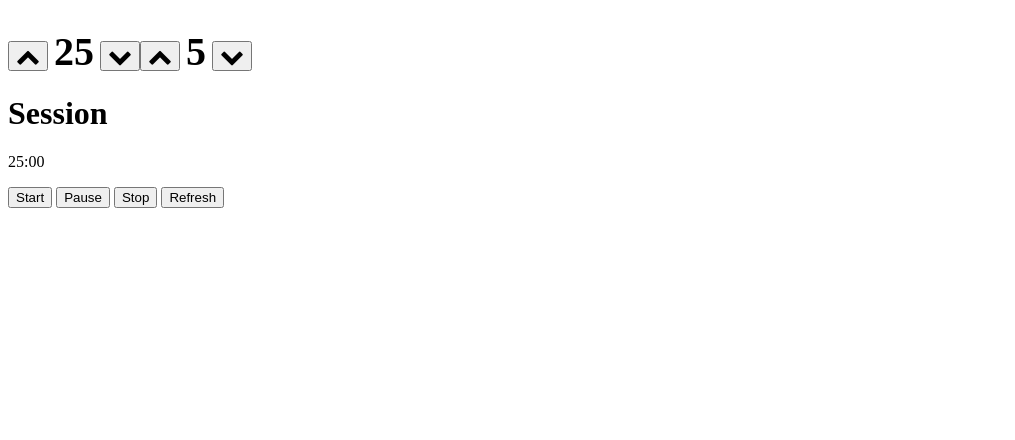
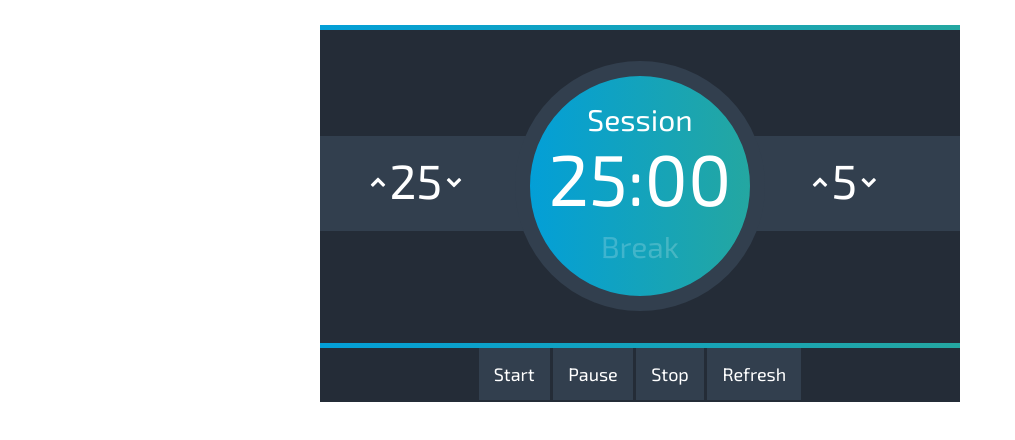
Before and after one commit to alx4567/pomodoro, a plain HTML site: page index.html in a window 1280 px wide. Shown: the whole page, without its empty margins (0-1015 px from the left). Drawn offline with nearby package versions, Linux system fonts and the light colour scheme.

Commit message:
finished css

```diff
--- a/index.html
+++ b/index.html
@@ -1,27 +1,38 @@
 <document! html>
     <html>
     <head>
+        <link href="https://fonts.googleapis.com/css?family=Exo+2" rel="stylesheet">
         <script src="https://ajax.googleapis.com/ajax/libs/jquery/3.2.1/jquery.min.js"></script>
         <link rel="stylesheet" href="https://cdnjs.cloudflare.com/ajax/libs/font-awesome/4.7.0/css/font-awesome.min.css">
+        <link rel="stylesheet" href="reset.css">
         <link rel="stylesheet" href="style.css">
     </head>
     <body>
+        <div class="container">
+            <header class="session"></header>
+            <div id="toggleSwitches">
                 <div id="session">
                     <h2><button id="sessionUp" class="fa fa-chevron-up"></button> <span id="userSession">25</span> <button id="sessionDown" class="fa fa-chevron-down"></button></h2>
                 </div>
                 <div id="break">
                     <h2><button id="breakUp" class="fa fa-chevron-up"></button> <span id="userBreak">5</span> <button id="breakDown" class="fa fa-chevron-down"></button></h2>
                 </div>
+            </div>
 
-        <div id="display">
-            <h1 id='header'>Session</h1>
+            <div id="display" class="session">
+                <h1 id='topText' class="current">Session</h1>
                 <p id='timer'><span id="minutes">25</span>:00</p>
+                <h1 id='bottomText' class="next">Break</h1>
+            </div>
 
+            <nav>
+                <div id="line" class="session"></div>
                 <button id="start">Start</button>
                 <button id="pause">Pause</button>
                 <button id="stop">Stop</button>
                 <button id="refresh">Refresh</button>
                 <script src="main.js" ></script>
+            </nav>
         </div>
     </body>
 
--- a/main.js
+++ b/main.js
@@ -6,7 +6,6 @@ $(document).ready(function(){
 
     function pomodoro(timeSeconds) {
         var timer = document.getElementById("timer");
-        var header = document.getElementById("header");
         var seconds_start = timeSeconds
         var user_session = $('#userSession').html();
         var user_break = $('#userBreak').html();
@@ -24,16 +23,22 @@ $(document).ready(function(){
             timer.innerHTML = minute + ":" + seconds; //1
 
 
-            if (seconds_start <= -1) {
+            if (seconds_start <= 0) {
                 clearInterval(interval);
                 if (break_switch % 2 == 0) {
                     break_switch++
-                    header.innerHTML = 'Break';
                     pomodoro( parseInt(user_break) * 60 )
+                    $('header').removeClass("session").addClass('work');
+                    $('#display').removeClass("session").addClass('work');
+                    $('#topText').removeClass("current").addClass('next');
+                    $('#bottomText').removeClass("next").addClass('current');
                 } else {
                     break_switch--
-                    header.innerHTML = 'Session'
                     pomodoro( parseInt(user_session) * 60 )
+                    $('header').removeClass('work').addClass('session');
+                    $('#display').removeClass("work").addClass('session');
+                    $('#topText').removeClass("next").addClass('current');
+                    $('#bottomText').removeClass("current").addClass('next');
                 }
 
             }
@@ -43,19 +48,29 @@ $(document).ready(function(){
                 clearInterval(interval);
                 running = false
                 break_switch = 0
-                header.innerHTML = 'Session'
                 timer.innerHTML = $('#userSession').html() + ':00'
-                    });
+                if (break_switch % 2 == 0) {
+                    $('header').removeClass('work').addClass('session');
+                    $('#display').removeClass("work").addClass('session');
+                    $('#topText').removeClass("next").addClass('current');
+                    $('#bottomText').removeClass("current").addClass('next');
+                }
+            });
 
                     //Refresh button
             $("#refresh").click(function(){
                 clearInterval(interval);
                 running = false
                 break_switch = 0
-                header.innerHTML = 'Session'
                 $('#userSession').html("25");
                 $('#userBreak').html("5");
                 timer.innerHTML = '25:00'
+                if (break_switch % 2 == 0) {
+                    $('header').removeClass('work').addClass('session');
+                    $('#display').removeClass("work").addClass('session');
+                    $('#topText').removeClass("next").addClass('current');
+                    $('#bottomText').removeClass("current").addClass('next');
+                }
             });
 
         }
@@ -71,7 +86,7 @@ $(document).ready(function(){
             if (running === false && pause === 0) {
                 running = true
                 var break_switch = 1
-                pomodoro( parseInt($('#userSession').html()) * 60 );
+                pomodoro(5);
             } else {
                 pause = 0;
                 running = true
@@ -92,7 +107,7 @@ $(document).ready(function(){
                 standart = parseInt(standart) - 1;
                 arrow.innerHTML = standart
 
-                $('#minutes').html( standart )
+                $('#timer').html( standart + ":00" )
             }
 
         });
@@ -104,7 +119,7 @@ $(document).ready(function(){
             if (standart < 99) {
                 standart = parseInt(standart) + 1;
                 arrow.innerHTML = standart
-                $('#minutes').html( standart )
+                $('#timer').html( standart + ":00" )
             }
         });
 
--- /dev/null
+++ b/reset.css
@@ -0,0 +1,20 @@
+html, body, div, span, applet, object, iframe,
+h1, h2, h3, h4, h5, h6, p, blockquote, pre,
+a, abbr, acronym, address, big, cite, code,
+del, dfn, em, img, ins, kbd, q, s, samp,
+small, strike, strong, sub, sup, tt, var,
+b, u, i, center,
+dl, dt, dd, ol, ul, li,
+fieldset, form, label, legend,
+table, caption, tbody, tfoot, thead, tr, th, td,
+article, aside, canvas, details, embed,
+figure, figcaption, footer, header, hgroup,
+menu, nav, output, ruby, section, summary,
+time, mark, audio, video {
+	margin: 0;
+	padding: 0;
+	border: 0;
+	font-size: 100%;
+	font: inherit;
+	vertical-align: baseline;
+}
--- a/style.css
+++ b/style.css
@@ -1,11 +1,122 @@
+
+
+* {
+    margin: 0;
+    padding: 0;
+    text-align: center;
+}
+
+.container {
+    width: 640px; height: 377px;
+    background-color: #242c37;
+    color: #fff;
+    margin: 25px auto;
+    font-family: 'Exo 2', sans-serif;
+}
+
+header {
+    width: 100%; height: 5px;
+}
+
+#toggleSwitches {
+    width: 100%; height: 95px;
+    background-color: #323f4e;
+    font-weight: 100;
+    margin-top: 106px;
+}
+
+#session {
+    height: 95px;
+    margin: 15px 350px 0 50px;
+    display: inline-block
+}
+
+#break {
+    display: inline-block;
+    margin-top: 15px;
+}
+
+#userSession, #userBreak {
+    font-size: 48px;
+}
+
+button {
+    background: none;
+    border: none;
+    color: #fff;
+}
+
+#sessionUp, #sessionDown, #breakUp, #breakDown {
+    vertical-align: top;
+    margin-top: 22px;
+}
+
+
+
 #session, #break {
     float: left;
 }
 
-#userSession, #userBreak {
-    font-size: 40px;
+#display {
+    width: 220px; height: 220px;
+    border-radius: 50%;
+    margin: -185px auto 0 auto;
+    text-align: center;
+    display: inline-block;
+    border: 15px solid #323f4e;
 }
 
-#display {
-    clear: left;
+#display h1 {
+    font-size: 30px;
+    margin: 25px 0 0 0;
 }
+
+#display p {
+    font-size: 72px;
+    margin: 0;
+    line-height: 80px;
+}
+
+#bottomText {
+    margin: 0; padding:0;
+    line-height: 8px;
+}
+
+.session {
+    background-color: rgb(3, 159, 215);
+    background: -webkit-linear-gradient(left, rgb(3, 159, 215) , rgb(36, 167, 161)); /* For Safari 5.1 to 6.0 */
+    background: -o-linear-gradient(right, rgb(3, 159, 215) , rgb(36, 167, 161)); /* For Opera 11.1 to 12.0 */
+    background: -moz-linear-gradient(right, rgb(3, 159, 215) , rgb(36, 167, 161)); /* For Firefox 3.6 to 15 */
+    background: linear-gradient(to right, rgb(3, 159, 215) , rgb(36, 167, 161)); /* Standard syntax */
+}
+
+.work {
+    background-color: rgb(220, 37, 59);
+    background: -webkit-linear-gradient(left, rgb(220, 37, 59) , rgb(234, 88, 19)); /* For Safari 5.1 to 6.0 */
+    background: -o-linear-gradient(right, rgb(220, 37, 59) , rgb(234, 88, 19)); /* For Opera 11.1 to 12.0 */
+    background: -moz-linear-gradient(right, rgb(220, 37, 59)) , rgb(234, 88, 19)); /* For Firefox 3.6 to 15 */
+    background: linear-gradient(to right, rgb(220, 37, 59) , rgb(234, 88, 19)); /* Standard syntax */
+}
+
+.current {
+    color: rgba(255, 255, 255, 1)
+}
+
+.next {
+    color: rgba(255, 255, 255, .2)
+}
+
+nav {
+   margin-top: 32px;
+}
+
+#line {
+    height: 5px;
+}
+
+#start, #pause, #stop, #refresh {
+   background-color: #323f4e;
+   padding: 15px;
+   font-size: 18px;
+   font-family: 'Exo 2';
+}
```
Lines whose indentation alone changed are shown as unchanged.
